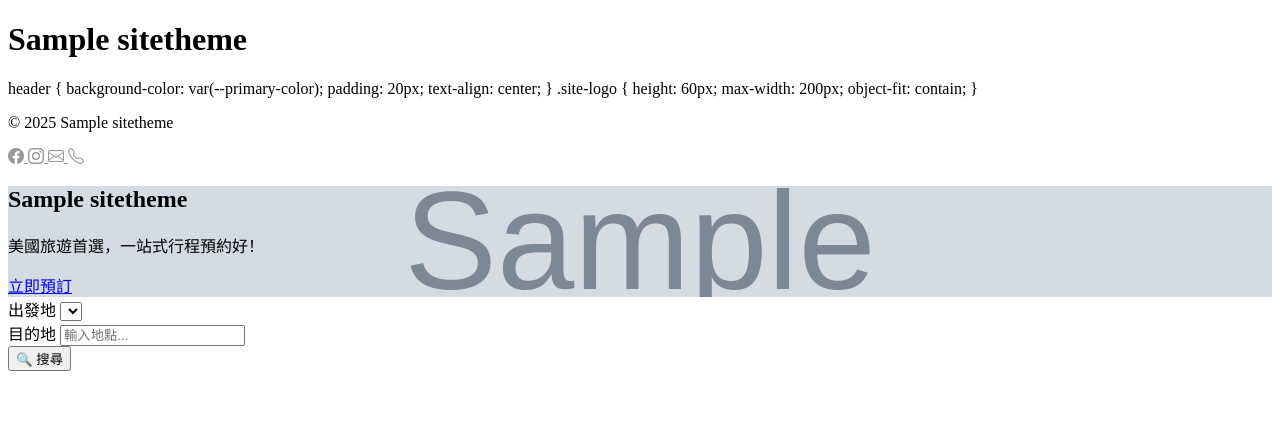
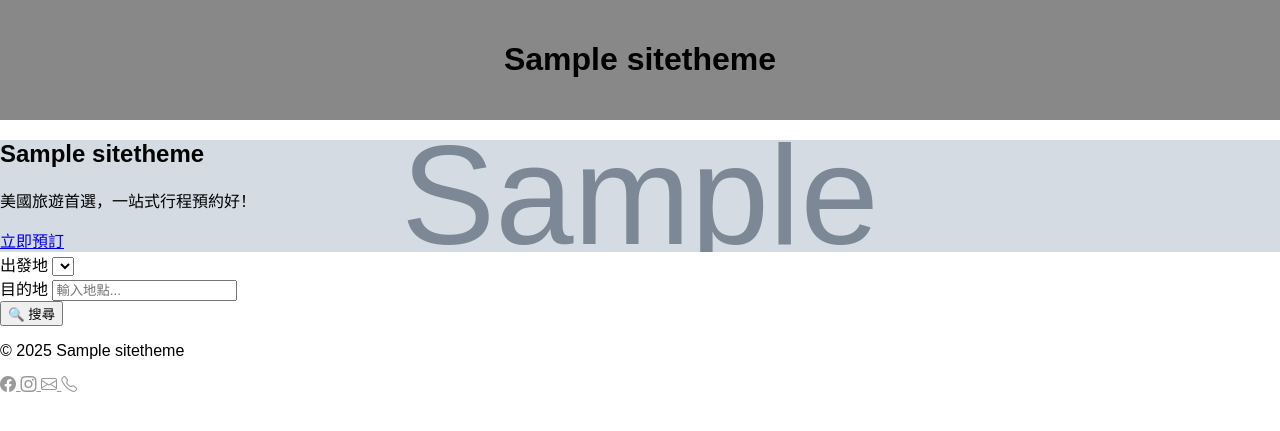
Before and after one commit to starlux-travel/EastUSATours, a Django app: page / in a window 1280 px wide. Shown: the top 431 px of the page. Run offline with Django 5.2, Linux system fonts and the light colour scheme; tables that the repository leaves empty hold one stand-in row (values such as "Sample post"); grey boxes marked "Sample" are stand-in pictures; lists and menus that the app fills with data are empty.

Commit message:
Fix: cleaned up base.html structure and duplicated tags

```diff
--- a/templates/base.html
+++ b/templates/base.html
@@ -1,13 +1,25 @@
 {% load static %}
 <!DOCTYPE html>
 <html lang="zh">
-<header>
-  {% if site_theme.logo %}
-    <img src="{{ site_theme.logo.url }}" alt="網站 LOGO" class="site-logo" />
-  {% else %}
-    <h1>{{ site_theme.site_name|default:"EastUSA Tours" }}</h1>
-  {% endif %}
-</header>
+<head>
+  <meta charset="UTF-8">
+  <title>{{ site_theme.site_name|default:"EastUSA Tours" }}</title>
+
+  <link
+    href="https://cdn.jsdelivr.net/npm/bootstrap-icons@1.10.5/font/bootstrap-icons.css"
+    rel="stylesheet"
+  />
+
+  <style>
+    :root {
+      --primary-color: {{ site_theme.primary_color|default:'#003366' }};
+    }
+
+    body {
+      margin: 0;
+      font-family: Arial, sans-serif;
+    }
+
     header {
       background-color: var(--primary-color);
       padding: 20px;
@@ -18,26 +30,34 @@ header {
       height: 60px;
       max-width: 200px;
       object-fit: contain;
+      display: block;
+      margin: 0 auto;
     }
 
-
-  </head>
-  <link
-    href="https://cdn.jsdelivr.net/npm/bootstrap-icons@1.10.5/font/bootstrap-icons.css"
-    rel="stylesheet"
-  />
-
-<!-- Bootstrap Icons 套件 -->
-<link href="https://cdn.jsdelivr.net/npm/bootstrap-icons@1.10.5/font/bootstrap-icons.css" rel="stylesheet">
-<style>
     .footer-icons a {
       color: #999;
       transition: color 0.3s;
     }
+
     .footer-icons a:hover {
       color: #666;
     }
   </style>
+</head>
+
+<body>
+
+  <header>
+    {% if site_theme.logo %}
+      <img src="{{ site_theme.logo.url }}" alt="網站 LOGO" class="site-logo" />
+    {% else %}
+      <h1>{{ site_theme.site_name|default:"EastUSA Tours" }}</h1>
+    {% endif %}
+  </header>
+
+  <main>
+    {% block content %}{% endblock %}
+  </main>
 
   <footer class="bg-dark text-white mt-5 py-4">
     <div class="container text-center">
@@ -59,7 +79,5 @@ header {
     </div>
   </footer>
 
-
-    <main>{% block content %} {% endblock %}</main>
 </body>
 </html>
```
Lines whose indentation alone changed are shown as unchanged.
